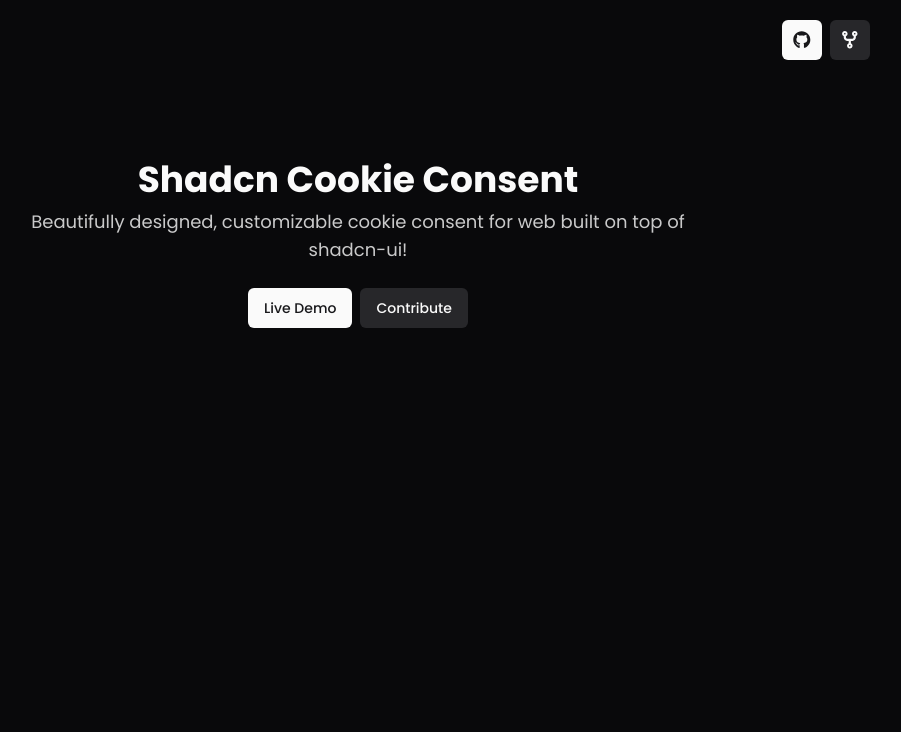
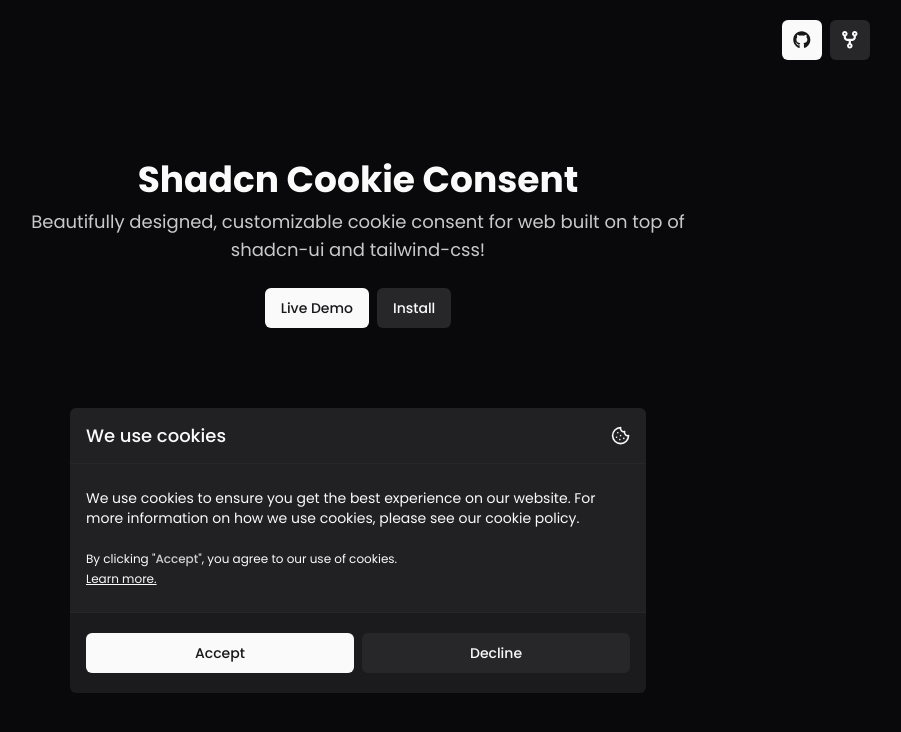
Before and after one commit to r2hu1/shadcn-cookie-consent, a Next.js app: page / in a window 1280 px wide. Shown: the top 732 px of the page, without its empty margins (282-1183 px from the left). Built offline with nearby package versions, Linux system fonts and the light colour scheme.

Commit message:
initial landing page

```diff
--- a/app/page.js
+++ b/app/page.js
@@ -1,16 +1,49 @@
+"use client"
+import CookieConsent from "@/components/CookieConsent";
 import { Button } from "@/components/ui/button";
+import { CookieIcon } from "lucide-react";
+import { useState } from "react";
 
 export default function Home() {
+  const [demo, setDemo] = useState(false);
+
   return (
     <main className="px-6 md:px-20 lg:px-32 py-20">
       <div className="sm:max-w-2xl mx-auto text-center grid gap-2">
         <h1 className="text-3xl md:text-4xl font-bold">Shadcn Cookie Consent</h1>
-        <p className="text-base md:text-lg opacity-80 font-normal">Beautifully designed, customizable cookie consent for web built on top of shadcn-ui!</p>
+        <p className="text-base md:text-lg opacity-80 font-normal">Beautifully designed, customizable cookie consent for web built on top of shadcn-ui and tailwind-css!</p>
         <div className="flex mt-4 items-center justify-center gap-2">
-          <Button>Live Demo</Button>
-          <Button variant="secondary">Contribute</Button>
+          <Button onClick={() => { setDemo(!demo) }}>{demo ? "Viewing Demo" : "Live Demo" }</Button>
+          <Button variant="secondary">Install</Button>
         </div>
       </div>
+      <div className="mt-20">
+        <div className="w-full sm:max-w-xl mx-auto select-none pointer-events-none" role="img">
+          <div className="bg-secondary/80 rounded-md">
+            <div className="grid gap-2">
+              <div className="border-b border-border h-14 flex items-center justify-between p-4">
+                <h1 className="text-lg font-medium">We use cookies</h1>
+                <CookieIcon className="h-[1.2rem] w-[1.2rem]" />
+              </div>
+              <div className="p-4">
+                <p className="text-sm font-normal">
+                  We use cookies to ensure you get the best experience on our website. For more information on how we use cookies, please see our cookie policy.
+                  <br />
+                  <br />
+                  <span className="text-xs">By clicking "<span className="font-medium opacity-80">Accept</span>", you agree to our use of cookies.</span>
+                  <br />
+                  <a href="#" className="text-xs underline">Learn more.</a>
+                </p>
+              </div>
+              <div className="flex gap-2 p-4 py-5 border-t border-border bg-background/20">
+                <Button className="w-full cursor-pointer">Accept</Button>
+                <Button className="w-full" variant="secondary">Decline</Button>
+              </div>
+            </div>
+          </div>
+        </div>
+      </div>
+      {demo && (<CookieConsent demo={true} onAcceptCallback={() => {setDemo(false)}} onDeclineCallback={() => {setDemo(false)}}/>)}
     </main>
   );
 }
```
